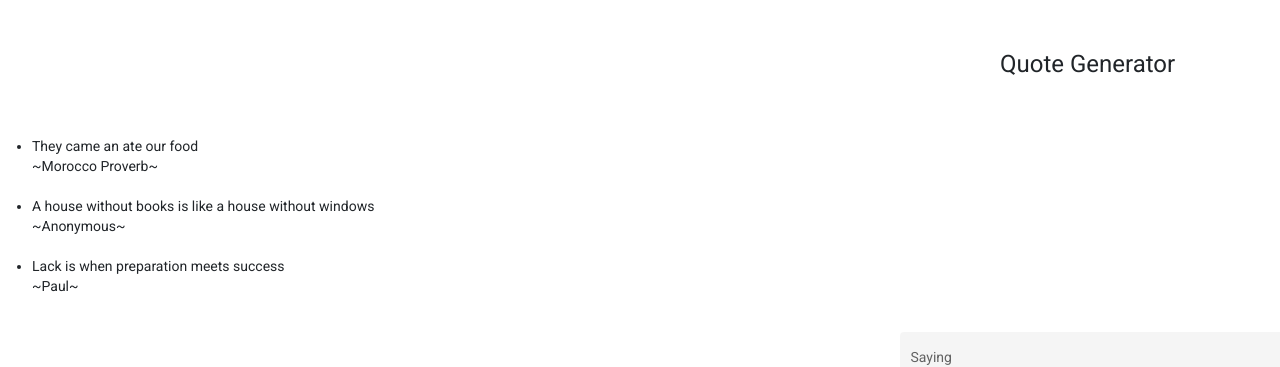
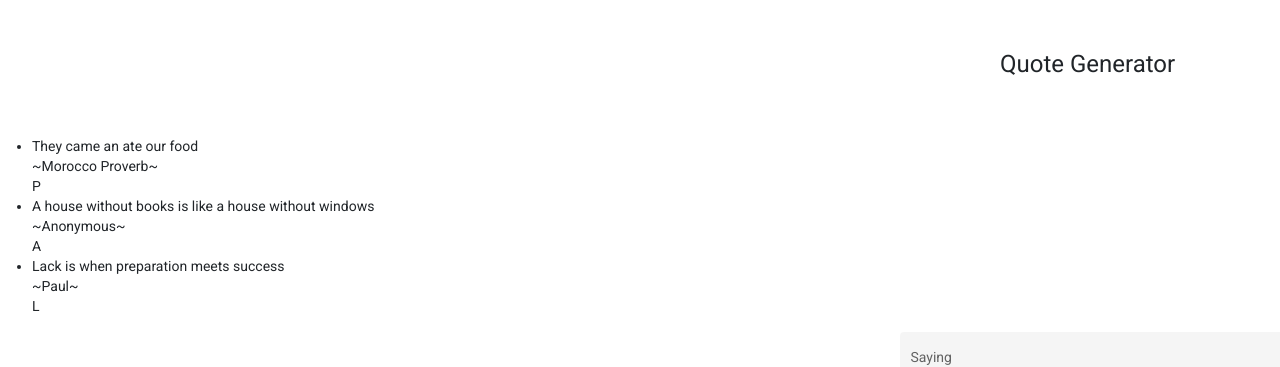
Before and after one commit to paulmunyao/Quote-Generator, an Angular app: page / in a window 1280 px wide. Shown: the top 367 px of the page. Built offline with nearby package versions, Linux system fonts and the light colour scheme.

Commit message:
Link publisher in details component.HTML

```diff
--- a/src/app/app.component.ts
+++ b/src/app/app.component.ts
@@ -7,8 +7,8 @@ import {Quote } from './quote';
 })
 export class AppComponent {
   quotes: Quote[] = [
-    {quote:'They came an ate our food',author:'~Morocco Proverb~',publisher:''},
-    {quote:'A house without books is like a house without windows',author:'~Anonymous~',publisher:''},
-    {quote:'Lack is when preparation meets success',author:'~Paul~',publisher:''},
+    {quote:'They came an ate our food',author:'~Morocco Proverb~',publisher:'P'},
+    {quote:'A house without books is like a house without windows',author:'~Anonymous~',publisher:'A'},
+    {quote:'Lack is when preparation meets success',author:'~Paul~',publisher:'L'},
   ];
 }
--- a/src/app/details/details.component.html
+++ b/src/app/details/details.component.html
@@ -1 +1 @@
-<p>details works!</p>
+<p>{{quote.publisher}}</p>
--- a/src/app/quote/quote.component.ts
+++ b/src/app/quote/quote.component.ts
@@ -7,12 +7,12 @@ import { Quote } from '../quote';
 })
 export class QuoteComponent implements OnInit {
   quotes: Quote[] = [
-    { quote: 'They came an ate our food', author: '~Morocco Proverb~' ,publisher:''},
+    { quote: 'They came an ate our food', author: '~Morocco Proverb~' ,publisher:'P'},
     {
       quote: 'A house without books is like a house without windows',
-      author: '~Anonymous~',publisher:'',
+      author: '~Anonymous~',publisher:'A',
     },
-    { quote: 'Lack is when preparation meets success', author: '~Paul~' ,publisher:''},
+    { quote: 'Lack is when preparation meets success', author: '~Paul~' ,publisher:'L'},
   ];
 
   constructor() {}
```
